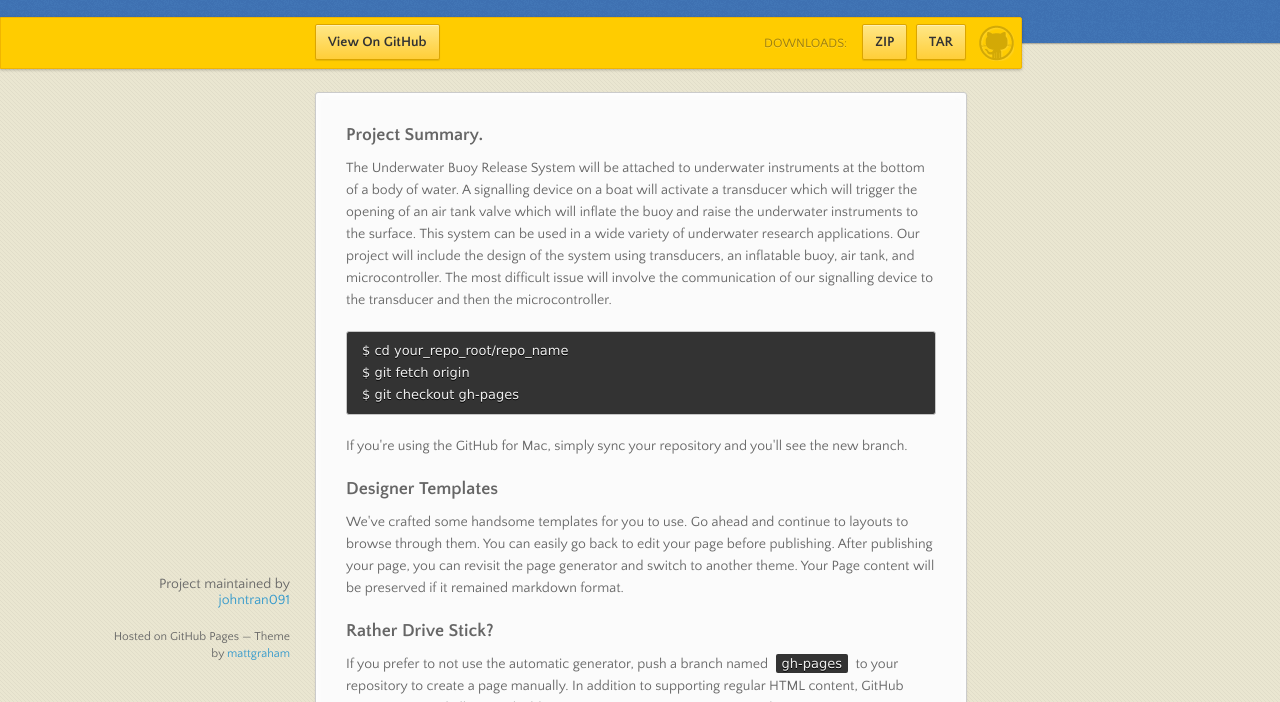
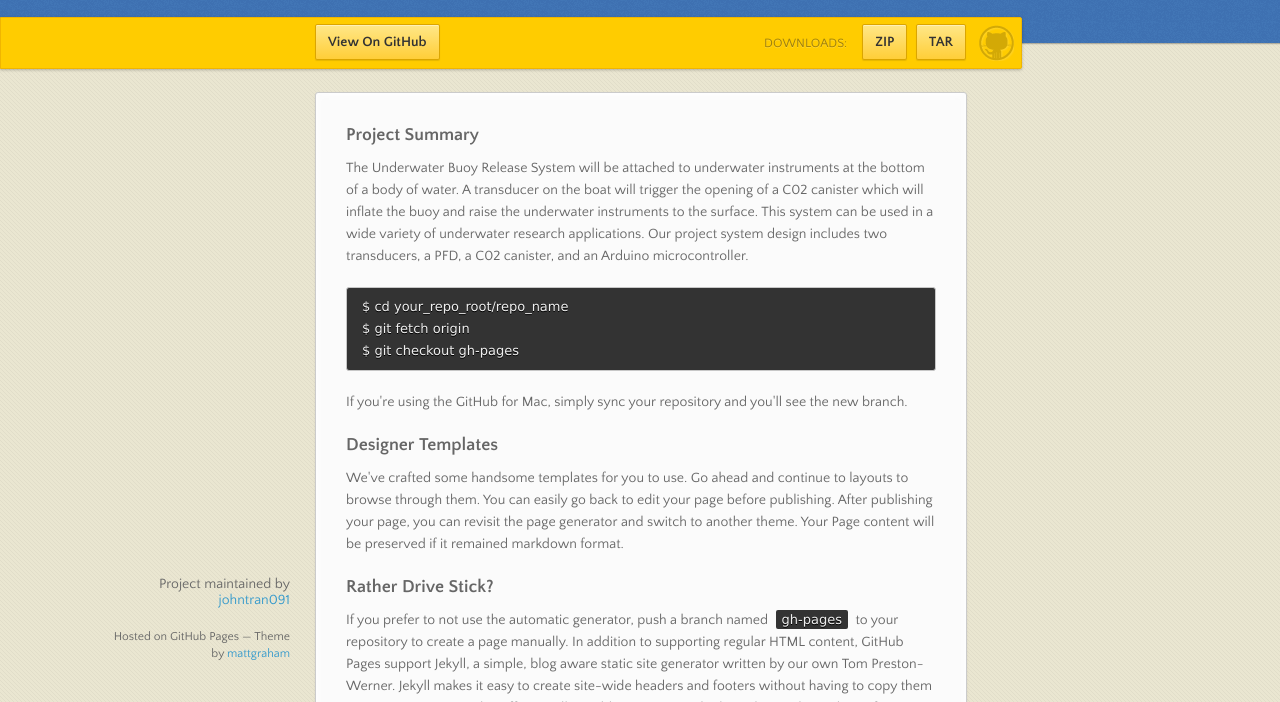
Before and after one commit to johntran091/ELEC-499, a plain HTML site: page index.html in a window 1280 px wide. Shown: the part 98-800 px from the top of the page. Drawn offline with nearby package versions, Linux system fonts and the light colour scheme.

Commit message:
Update index.html

```diff
--- a/index.html
+++ b/index.html
@@ -40,11 +40,11 @@
       </nav>
       <section>
         <h3>
-<a name="welcome-to-github-pages" class="anchor" href="#welcome-to-github-pages"><span class="octicon octicon-link"></span></a>Project Summary.</h3>
+<a name="welcome-to-github-pages" class="anchor" href="#welcome-to-github-pages"><span class="octicon octicon-link"></span></a>Project Summary</h3>
 
-<p>The Underwater Buoy Release System will be attached to underwater instruments at the bottom of a body of water. A signalling device on a boat will activate a transducer which will trigger the opening of an air tank valve which will inflate the buoy and raise the underwater instruments to the surface. This system can be used in a wide variety of underwater research applications.
+<p>The Underwater Buoy Release System will be attached to underwater instruments at the bottom of a body of water. A transducer on the boat will trigger the opening of a C02 canister which will inflate the buoy and raise the underwater instruments to the surface. This system can be used in a wide variety of underwater research applications.
 
-Our project will include the design of the system using transducers, an inflatable buoy, air tank, and microcontroller. The most difficult issue will involve the communication of our signalling device to the transducer and then the microcontroller.</p>
+Our project system design includes two transducers, a PFD, a C02 canister, and an Arduino microcontroller. </p>
 
 <pre><code>$ cd your_repo_root/repo_name
 $ git fetch origin
```
